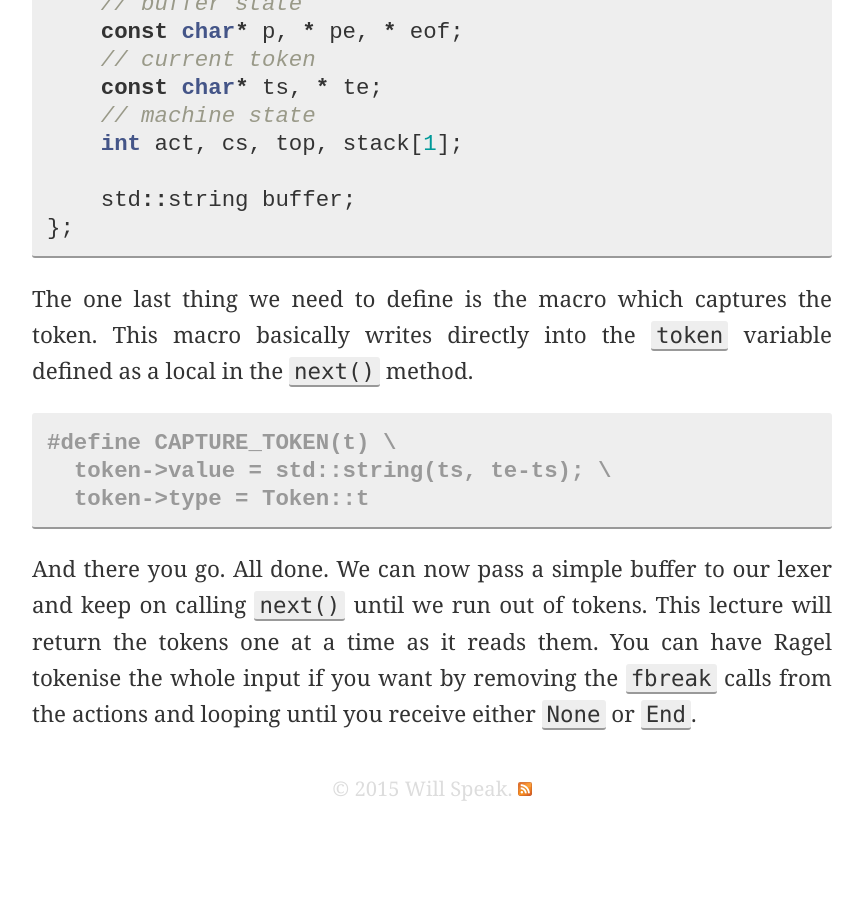
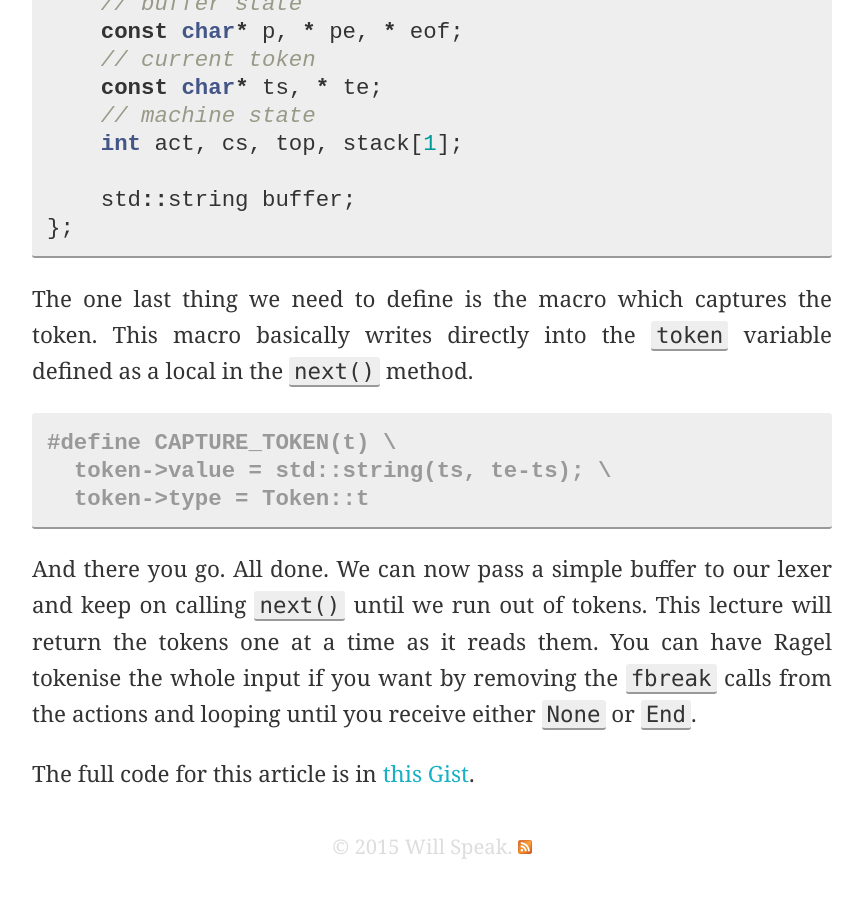
Before and after one commit to iwillspeak/iwillspeak.github.io, a Jekyll site: the page built from _posts/2015-03-24-tokenising-in-c-with-ragel.md, in a window 1280 px wide and 900 px high, scrolled down 4067 px. Shown: the whole window, without its empty margins (208-1071 px from the left). Built offline with Jekyll 4.4.1, drawn with Linux system fonts in a browser that asks for light colours; comment, search, counter and statistics services are not loaded; before the commit the page ends 4909 px from its top, so only the background shows below that; some of the changed lines change nothing that is shown.

Commit message:
Add Gist Link

```diff
--- a/_posts/2015-03-24-tokenising-in-c-with-ragel.md
+++ b/_posts/2015-03-24-tokenising-in-c-with-ragel.md
@@ -89,13 +89,13 @@ public:
         do {
 
             if (cs >= ExampleLexer_first_final) {
-                token->type = End;
+                token->type = Token::End;
             }
 
             %%write exec;
 
             if (cs == ExampleLexer_error) {
-                token->type = None
+                token->type = Token::None
                 return token;
             }
 
@@ -125,3 +125,5 @@ The one last thing we need to define is the macro which captures the token. This
 {% endhighlight %}
 
 And there you go. All done. We can now pass a simple buffer to our lexer and keep on calling `next()` until we run out of tokens. This lecture will return the tokens one at a time as it reads them. You can have Ragel tokenise the whole input if you want by removing the `fbreak` calls from the actions and looping until you receive either `None` or `End`.
+
+The full code for this article is in [this Gist](https://gist.github.com/iwillspeak/cd27b740d658a6f38c8c).
```
